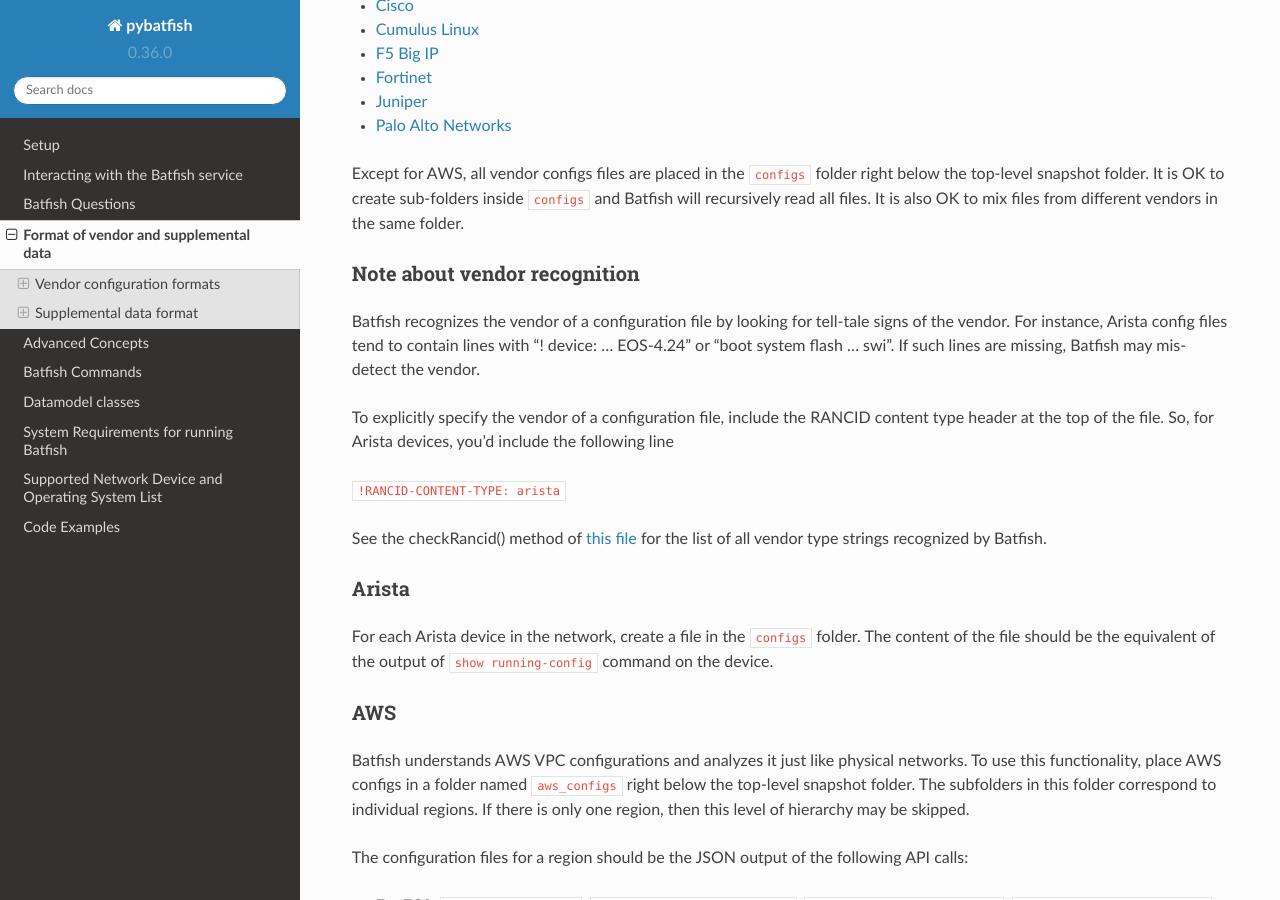
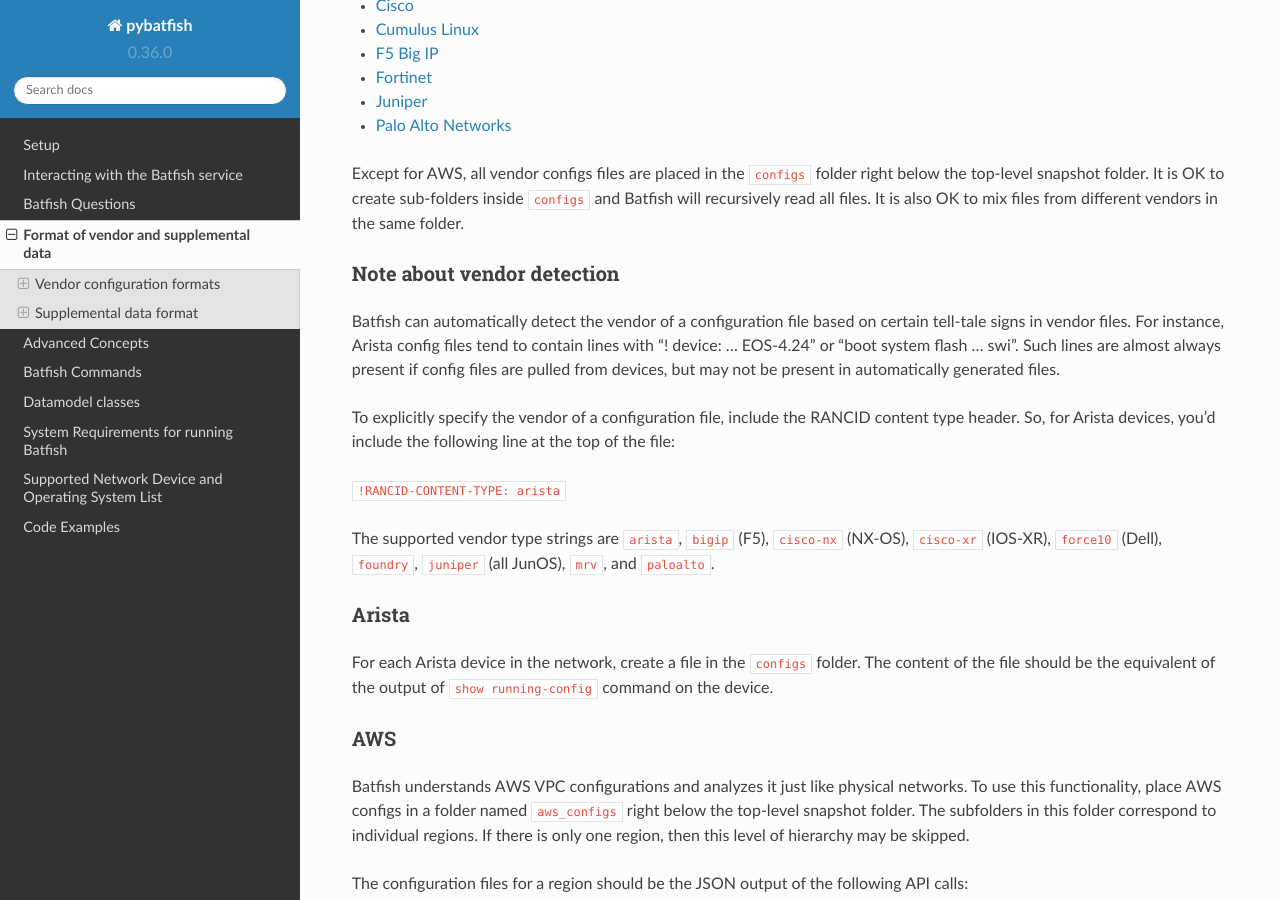
Before and after one commit to batfish/pybatfish, a Sphinx documentation site: the page built from docs/source/formats.md, in a window 1280 px wide and 900 px high, scrolled down 390 px. Built offline with Sphinx 7.4.7 and the Read the Docs theme 2.0.0, drawn with Linux system fonts in a browser that asks for light colours; pages that are not in the unit, such as notebooks, are missing from menus.

Commit message:
Inline rancid strings

```diff
--- a/docs/source/formats.md
+++ b/docs/source/formats.md
@@ -17,15 +17,16 @@
 
 Except for AWS, all vendor configs files are placed in the `configs` folder right below the top-level snapshot folder. It is OK to create sub-folders inside `configs` and Batfish will recursively read all files. It is also OK to mix files from different vendors in the same folder.
 
-#### Note about vendor recognition
+#### Note about vendor detection
 
-Batfish recognizes the vendor of a configuration file by looking for tell-tale signs of the vendor. For instance, Arista config files tend to contain lines with "! device: ... EOS-4.24" or "boot system flash ... swi". If such lines are missing, Batfish may mis-detect the vendor.
+Batfish can automatically detect the vendor of a configuration file based on certain tell-tale signs in vendor files. For instance, Arista config files tend to contain lines with "! device: ... EOS-4.24" or "boot system flash ... swi". Such lines are almost always present if config files are pulled from devices, but may not be present in automatically generated files.
 
-To explicitly specify the vendor of a configuration file, include the RANCID content type header at the top of the file. So, for Arista devices, you'd include the following line
+To explicitly specify the vendor of a configuration file, include the RANCID content type header. So, for Arista devices, you'd include the following line at the top of the file:
 
 `!RANCID-CONTENT-TYPE: arista`
 
-See the checkRancid() method of [this file](https://github.com/batfish/batfish/blob/master/projects/batfish/src/main/java/org/batfish/grammar/VendorConfigurationFormatDetector.java) for the list of all vendor type strings recognized by Batfish.
+The supported vendor type strings are `arista`, `bigip` (F5), `cisco-nx` (NX-OS), `cisco-xr` (IOS-XR), `force10` (Dell), `foundry`, `juniper` (all JunOS), `mrv`, and `paloalto`.
+
 
 ### Arista
 
```
